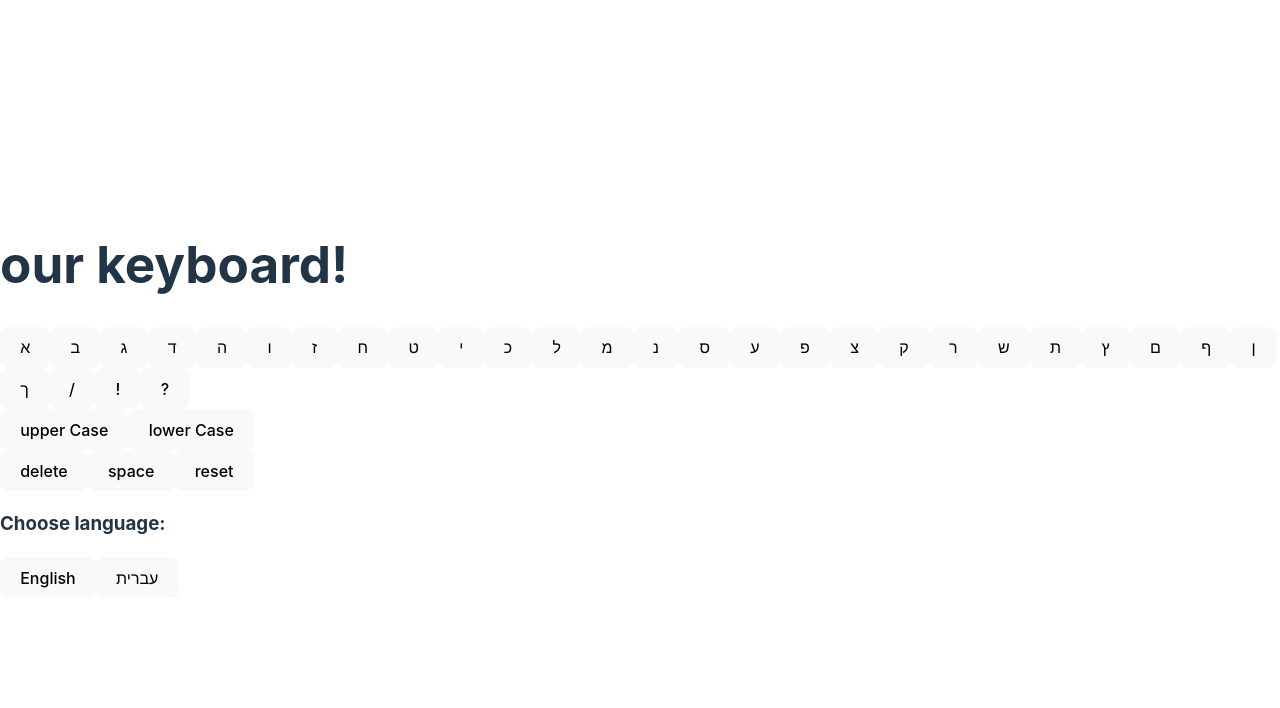
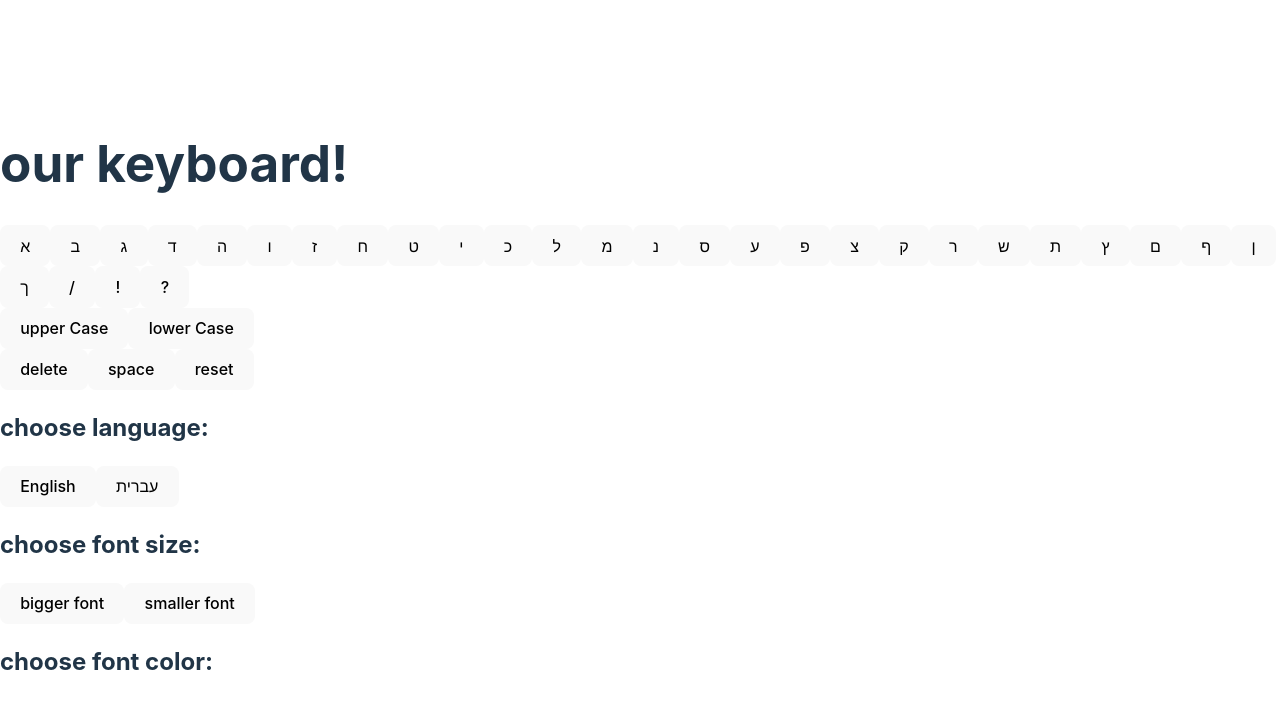
Before and after one commit to hodayaadika/reactproject1, a React (Vite) app: page / in a window 1280 px wide. Shown: the top 708 px of the page. Built offline with nearby package versions, Linux system fonts and the light colour scheme.

Commit message:
font size

```diff
--- a/src/App1.jsx
+++ b/src/App1.jsx
@@ -3,6 +3,7 @@ import React, { useState } from "react";
 import Keyboard from "./components/Keyboard";
 import Language from "./components/Language";
 import EditKey from "./components/EditKey";
+import StyleChar from "./components/StyleChar";
 
 const enKeyboard = [
   "a","b","c","d","e","f",
@@ -94,22 +95,36 @@ const ENkeyboard = [
 ];
 
 function App1() {
-  const [text, setText] = useState("");
+
+  const [fontSize, setFontSize]=useState(50);
+  const changeFont=(size)=>{
+
+    setFontSize(size);
+
+  }
+
+  const [text, setText] = useState([]);
 
   const displayText = (char) => {
-    setText(text + char);
+    let newSpan= <span style={{fontSize:fontSize}}>{char}</span>
+    console.log('char: ', char);
+    setText(text=>[...text , newSpan]);
+
+
   };
 
   const deleteChar=()=>{
-    setText(text.replace(text[text.length-1],""));
+    let newText= [...text];
+    setText(newText.slice(0,-1));
   };
+
   const reset=()=>{
-    setText("");
+    setText([]);
   }
 
   const space=()=>{
-    const newtext = text+ " ";
-    setText(newtext);
+    let newSpan= <span style={{fontSize:fontSize}}>  </span>
+    setText(text=>[...text , newSpan]);
   };
 
   const [language, setLanguage] = useState(heKeyboard);
@@ -120,6 +135,8 @@ function App1() {
   const ChangePosition = (pos) => {
     pos === "upper" ? setLanguage(ENkeyboard) : setLanguage(enKeyboard);
   };
+
+
 
   return (
     <>
@@ -142,7 +159,6 @@ function App1() {
         space={space}
         reset={reset}/>
         <div id="language">
-          <h3>Choose language:</h3>
         <Language
           ChangeLanguage={ChangeLanguage}
           he={heKeyboard}
@@ -150,7 +166,11 @@ function App1() {
           EN={ENkeyboard}
         />
       </div>
-
+        <div id="fontStyle">
+        <StyleChar
+        changeFont={changeFont}
+        />
+        </div>
       </div>
 
 
--- a/src/components/EditKey.jsx
+++ b/src/components/EditKey.jsx
@@ -7,6 +7,8 @@ function EditKey(props) {
      <button onClick={()=>props.deleteChar()}>delete</button>
       <button onClick={()=>props.space()}>space</button>
       <button onClick={()=>props.reset()}>reset</button>
+      <br />
+
        </>
   );
 }
--- a/src/components/Language.jsx
+++ b/src/components/Language.jsx
@@ -1,6 +1,7 @@
 function Language(props) {
   return (
     <>
+    <h2>choose language:</h2>
       <button onClick={() => props.ChangeLanguage(props.en)}>English</button>
       <button onClick={() => props.ChangeLanguage(props.he)}>עברית</button>
     </>
--- /dev/null
+++ b/src/components/StyleChar.jsx
@@ -0,0 +1,12 @@
+function StyleChar(props){
+
+    return(
+        <>
+        <h2>choose font size:</h2>
+        <button onClick={()=>props.changeFont(100)}>bigger font</button>
+        <button onClick={()=>props.changeFont(20)}>smaller font</button>
+        <h2>choose font color:</h2>
+      </>
+    )
+}
+export default StyleChar;
```
